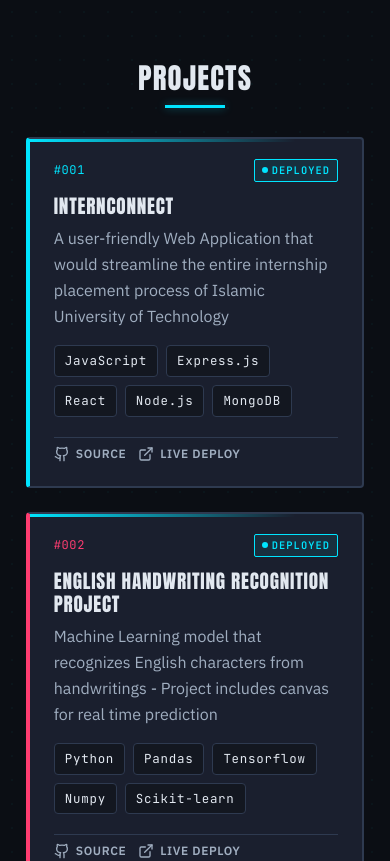
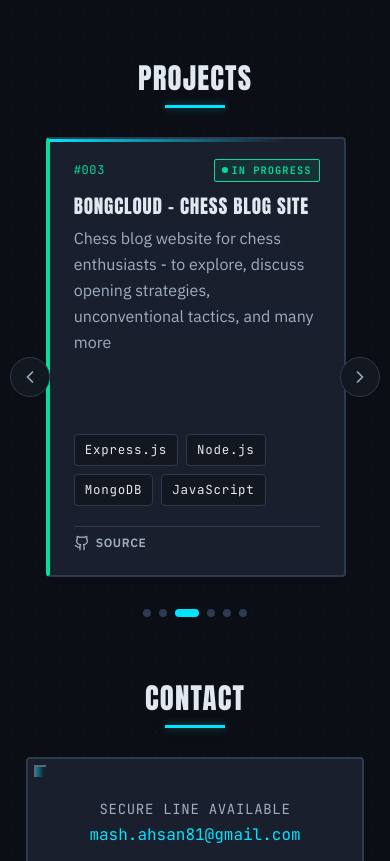
Before and after one commit to GoonerMAK/MyPortfolio-vite, a React (Vite) app: page / in a window 390 px wide. Shown: the part 7920-8781 px from the top of the page. Built offline with nearby package versions, Linux system fonts and the light colour scheme.

Commit message:
refactor: enhance Projects component with responsive carousel functionality; add navigation arrows and autoplay feature; implement smooth scrolling and dot indicators; add scrollbar hiding styles (#3)

```diff
--- a/src/components/Projects/Projects.tsx
+++ b/src/components/Projects/Projects.tsx
@@ -1,31 +1,99 @@
+import { useState, useRef, useEffect } from 'react'
 import { motion, type Variants } from 'motion/react'
+import { ChevronLeft, ChevronRight } from 'lucide-react'
 import { projects } from '@/data/portfolio'
 import { ProjectContainer } from '../ProjectContainer/ProjectContainer'
 
-const containerVariants: Variants = {
-  hidden: { opacity: 0 },
-  visible: {
-    opacity: 1,
-    transition: {
-      staggerChildren: 0.08,
-    },
-  },
-}
-
 const itemVariants: Variants = {
-  hidden: { opacity: 0, x: -20 },
+  hidden: { opacity: 0, x: 50 },
   visible: {
     opacity: 1,
     x: 0,
     transition: {
-      duration: 0.6,
+      duration: 0.4,
+      ease: [0.215, 0.61, 0.355, 1],
+    },
+  },
+  exit: {
+    opacity: 0,
+    x: -50,
+    transition: {
+      duration: 0.4,
       ease: [0.215, 0.61, 0.355, 1],
     },
   },
 }
 
 export function Projects() {
+  const [currentIndex, setCurrentIndex] = useState(0)
+  const [itemsPerView, setItemsPerView] = useState(3)
+  const [isPaused, setIsPaused] = useState(false)
+  const [autoplayKey, setAutoplayKey] = useState(0)
+  const scrollRef = useRef<HTMLDivElement>(null)
+
+  useEffect(() => {
+    const handleResize = () => {
+      if (scrollRef.current) {
+        const width = scrollRef.current.clientWidth
+        if (width < 640) setItemsPerView(1)
+        else if (width < 1024) setItemsPerView(2)
+        else setItemsPerView(3)
+      }
+    }
+    handleResize()
+    window.addEventListener('resize', handleResize)
+    return () => window.removeEventListener('resize', handleResize)
+  }, [])
+
+  const visibleDotCount = projects.length - itemsPerView + 1
+
+  useEffect(() => {
+    if (isPaused || !projects.length) return
+
+    const interval = setInterval(() => {
+      setCurrentIndex((prev) => {
+        const next = prev >= visibleDotCount - 1 ? 0 : prev + 1
+
+        const container = scrollRef.current
+        if (container) {
+          const cardWidth = container.querySelector('.panel')?.clientWidth || 320
+          const gap = 24
+          container.scrollTo({
+            left: next * (cardWidth + gap),
+            behavior: 'smooth',
+          })
+        }
+
+        return next
+      })
+    }, 3000)
+
+    return () => clearInterval(interval)
+  }, [isPaused, visibleDotCount, autoplayKey])
+
   if (!projects.length) return null
+
+  const scrollTo = (direction: 'left' | 'right') => {
+    setAutoplayKey((prev) => prev + 1)
+
+    const container = scrollRef.current
+    if (!container) return
+
+    const cardWidth = container.querySelector('.panel')?.clientWidth || 320
+    const gap = 24
+    const scrollAmount = cardWidth + gap
+
+    if (direction === 'right') {
+      const maxScroll = container.scrollWidth - container.clientWidth
+      const newScroll = Math.min(container.scrollLeft + scrollAmount, maxScroll)
+      container.scrollTo({ left: newScroll, behavior: 'smooth' })
+      setCurrentIndex(Math.min(currentIndex + 1, visibleDotCount - 1))
+    } else {
+      const newScroll = Math.max(container.scrollLeft - scrollAmount, 0)
+      container.scrollTo({ left: newScroll, behavior: 'smooth' })
+      setCurrentIndex(Math.max(currentIndex - 1, 0))
+    }
+  }
 
   return (
     <section id="projects" className="section px-4">
@@ -39,19 +107,85 @@ export function Projects() {
         Projects
       </motion.h2>
 
-      <motion.div
-        className="max-w-[1200px] mx-auto grid grid-cols-[repeat(auto-fit,minmax(18rem,1fr))] gap-6"
-        variants={containerVariants}
-        initial="hidden"
-        whileInView="visible"
-        viewport={{ once: true, margin: "-50px" }}
-      >
-        {projects.map((project, index) => (
-          <motion.div key={project.name || Math.random()} variants={itemVariants}>
-            <ProjectContainer project={project} index={index} />
-          </motion.div>
-        ))}
-      </motion.div>
+      <div className="max-w-[1200px] mx-auto relative">
+        {/* Navigation arrows */}
+        <button
+          onClick={() => scrollTo('left')}
+          disabled={currentIndex === 0}
+          className="absolute left-0 top-1/2 -translate-y-1/2 -translate-x-4 z-10 w-10 h-10 flex items-center justify-center rounded-full bg-[var(--clr-bg-alt)] border border-[var(--clr-border)] text-[var(--clr-fg)] hover:border-[var(--clr-primary)] hover:text-[var(--clr-primary)] transition-colors disabled:opacity-30 disabled:cursor-not-allowed cursor-pointer"
+          aria-label="Previous project"
+        >
+          <ChevronLeft className="w-5 h-5" />
+        </button>
+
+        <button
+          onClick={() => scrollTo('right')}
+          disabled={currentIndex >= visibleDotCount - 1}
+          className="absolute right-0 top-1/2 -translate-y-1/2 translate-x-4 z-10 w-10 h-10 flex items-center justify-center rounded-full bg-[var(--clr-bg-alt)] border border-[var(--clr-border)] text-[var(--clr-fg)] hover:border-[var(--clr-primary)] hover:text-[var(--clr-primary)] transition-colors disabled:opacity-30 disabled:cursor-not-allowed cursor-pointer"
+          aria-label="Next project"
+        >
+          <ChevronRight className="w-5 h-5" />
+        </button>
+
+        {/* Carousel container */}
+        <div
+          ref={scrollRef}
+          onMouseEnter={() => setIsPaused(true)}
+          onMouseLeave={() => setIsPaused(false)}
+          onMouseDown={() => setAutoplayKey((prev) => prev + 1)}
+          onTouchStart={() => setAutoplayKey((prev) => prev + 1)}
+          className="flex gap-6 overflow-x-auto scrollbar-hide snap-x snap-mandatory pb-4"
+          onScroll={(e) => {
+            const container = e.currentTarget
+            const cardWidth = container.querySelector('.panel')?.clientWidth || 320
+            const gap = 24
+            const index = Math.round(container.scrollLeft / (cardWidth + gap))
+            setCurrentIndex(Math.min(index, visibleDotCount - 1))
+          }}
+          style={{ scrollBehavior: 'smooth' }}
+        >
+          {projects.map((project, index) => (
+            <motion.div
+              key={project.name || Math.random()}
+              variants={itemVariants}
+              initial="hidden"
+              animate="visible"
+              exit="exit"
+              className="flex-shrink-0 w-[300px] sm:w-[340px] snap-center"
+            >
+              <ProjectContainer project={project} index={index} />
+            </motion.div>
+          ))}
+        </div>
+
+        {/* Dots indicator */}
+        <div className="flex justify-center gap-2 mt-4">
+          {Array.from({ length: visibleDotCount }).map((_, index) => (
+            <button
+              key={index}
+              onClick={() => {
+                setAutoplayKey((prev) => prev + 1)
+                const container = scrollRef.current
+                if (container) {
+                  const cardWidth = container.querySelector('.panel')?.clientWidth || 320
+                  const gap = 24
+                  container.scrollTo({
+                    left: index * (cardWidth + gap),
+                    behavior: 'smooth',
+                  })
+                  setCurrentIndex(index)
+                }
+              }}
+              className={`w-2 h-2 rounded-full transition-all duration-200 cursor-pointer ${
+                index === currentIndex
+                  ? 'bg-[var(--clr-primary)] w-6'
+                  : 'bg-[var(--clr-border)] hover:bg-[var(--clr-fg-alt)]'
+              }`}
+              aria-label={`Go to project ${index + 1}`}
+            />
+          ))}
+        </div>
+      </div>
     </section>
   )
 }
--- a/src/index.css
+++ b/src/index.css
@@ -284,6 +284,17 @@ button {
   margin-top: 5em;
 }
 
+/* ---- Scrollbar Hide ---- */
+
+.scrollbar-hide {
+  -ms-overflow-style: none;
+  scrollbar-width: none;
+}
+
+.scrollbar-hide::-webkit-scrollbar {
+  display: none;
+}
+
 /* ---- Status Badges ---- */
 
 .badge {
```
